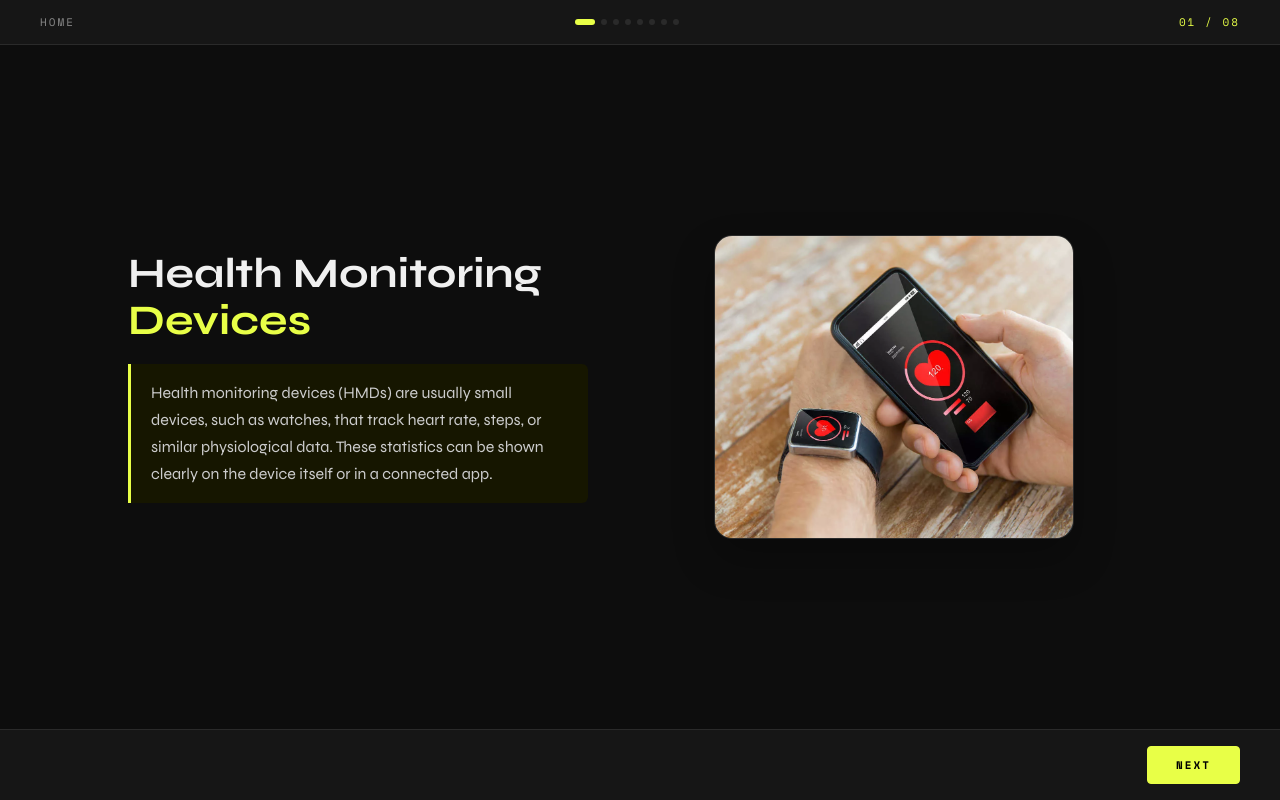
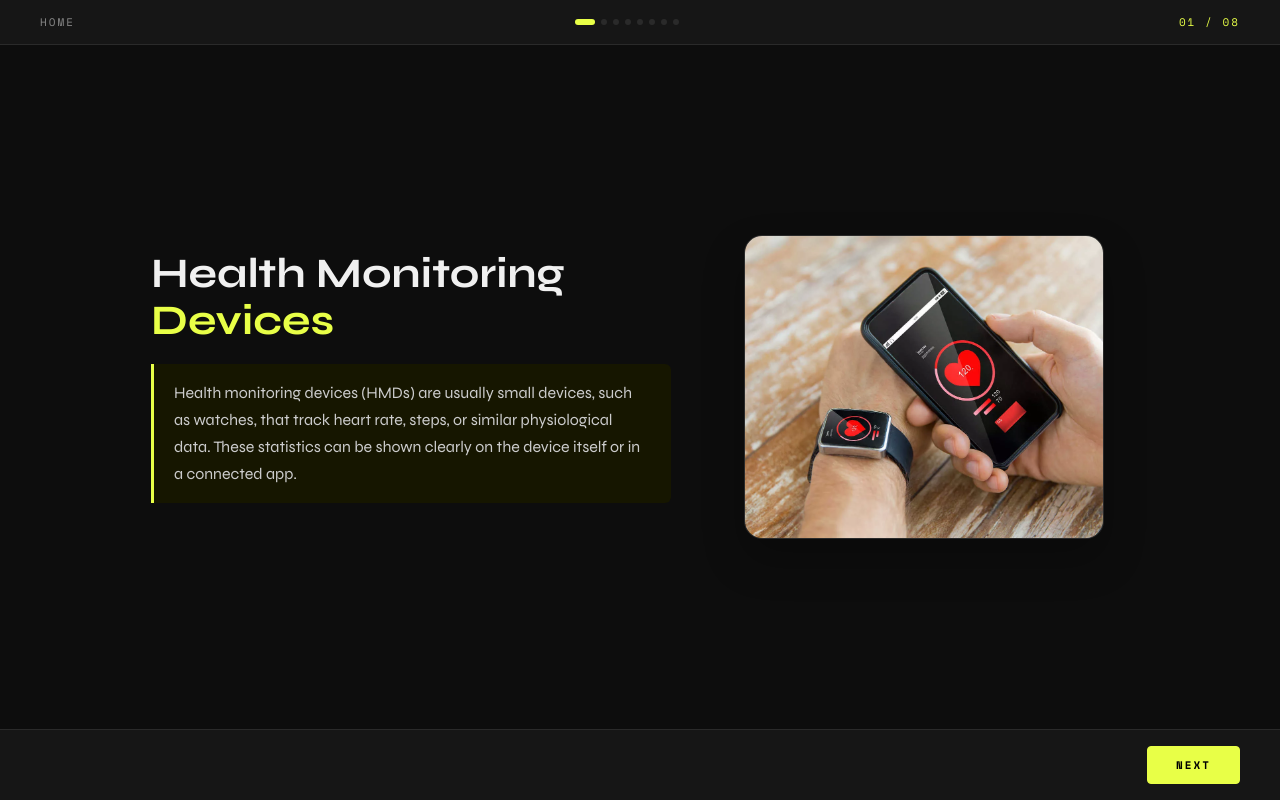
Before and after one commit to mpilligua/HUM433-Tech-Misuse-Lab, a plain HTML site: page products/health_monitor_device.html in a window 1280 px wide. Drawn offline with nearby package versions, Linux system fonts and the light colour scheme.

Commit message:
Center health monitoring intro layout

```diff
--- a/products/health_monitor_device.html
+++ b/products/health_monitor_device.html
@@ -36,11 +36,22 @@
   .hmd-prose strong { color: var(--text); }
   .hmd-intro {
     width: 100%;
+    max-width: 1100px;
     display: flex;
     align-items: center;
     justify-content: center;
     gap: 48px;
     text-align: left;
+    margin: 0 auto;
+  }
+  .hmd-intro-copy {
+    flex: 0 1 520px;
+    max-width: 520px;
+  }
+  .hmd-intro-media {
+    flex: 0 0 410px;
+    display: flex;
+    justify-content: center;
   }
   .hmd-device-img {
     width: 100%;
@@ -240,6 +251,12 @@
       flex-direction: column;
       gap: 24px;
     }
+    .hmd-intro-copy,
+    .hmd-intro-media {
+      flex: 0 1 auto;
+      width: 100%;
+      max-width: 520px;
+    }
     .hmd-feature-pool,
     .hmd-drag-board {
       grid-template-columns: 1fr;
@@ -261,13 +278,13 @@
   <!-- SLIDE 1: Intro -->
   <div class="slide" data-slide="1">
     <div class="hmd-intro">
-      <div style="flex:1; max-width:460px;">
+      <div class="hmd-intro-copy">
         <h2>Health Monitoring <span class="accent-word">Devices</span></h2>
         <div class="purpose-box" style="margin-top:20px;">
           Health monitoring devices (HMDs) are usually small devices, such as watches, that track heart rate, steps, or similar physiological data. These statistics can be shown clearly on the device itself or in a connected app.
         </div>
       </div>
-      <div style="flex:1; display:flex; justify-content:center;">
+      <div class="hmd-intro-media">
         <img class="hmd-device-img" src="../images/health_monitor_device.png" alt="Health monitoring smartwatch"/>
       </div>
     </div>
```
